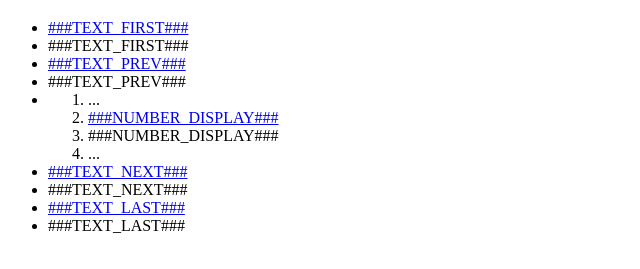
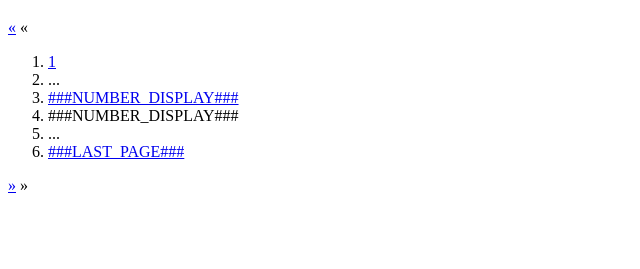
Before and after one commit to subugoe/typo3-find, a plain HTML site: page Resources/Private/Templates/pagebrowse/template.html in a window 1280 px wide. Shown: the part 61-330 px from the top of the page, without its empty margins (0-640 px from the left). Drawn offline with Linux system fonts and the light colour scheme.

Commit message:
update pager template (uses marker ###LAST_PAGE### inserted by hook)

```diff
--- a/Configuration/TypoScript/setup.txt
+++ b/Configuration/TypoScript/setup.txt
@@ -27,4 +27,7 @@ plugin.tx_solrfrontend {
 }
 
 
-plugin.tx_pagebrowse_pi1.templateFile = EXT:solr_frontend/Resources/Private/Templates/pagebrowse/template.html
+plugin.tx_pagebrowse_pi1 {
+	templateFile = EXT:solr_frontend/Resources/Private/Templates/pagebrowse/template.html
+	enableMorePages = 1
+}
--- a/Resources/Private/Templates/pagebrowse/template.html
+++ b/Resources/Private/Templates/pagebrowse/template.html
@@ -1,72 +1,58 @@
-<!DOCTYPE html PUBLIC "-//W3C//DTD HTML 4.01 Transitional//EN" "http://www.w3.org/TR/html4/loose.dtd">
+<!DOCTYPE html>
 <html>
 <head>
 <meta http-equiv="Content-Type" content="text/html; charset=UTF-8">
 <title>Page browser template</title>
-<!-- ###HEADER_ADDITIONS### begin -->
-<link rel="stylesheet" type="text/css" href="###SITE_REL_PATH###res/styles_min.css" />
-<!-- ###HEADER_ADDITIONS### end -->
 </head>
 <body>
-
 <h1>Page browser</h1>
 <!-- ###PAGE_BROWSER### begin -->
-<!--TYPO3SEARCH_end-->
-<ul class="tx-pagebrowse">
-	<!-- ###ACTIVE_FIRST### begin -->
-	<li class="tx-pagebrowse-first"><a href="###FIRST_LINK###">###TEXT_FIRST###</a></li>
-	<!-- ###ACTIVE_FIRST### end -->
-
-	<!-- ###INACTIVE_FIRST### begin -->
-	<li class="tx-pagebrowse-first">###TEXT_FIRST###</li>
-	<!-- ###INACTIVE_FIRST### end -->
-
+<div class="tx-pagebrowse page-count-###LAST_PAGE###">
 	<!-- ###ACTIVE_PREV### begin -->
-	<li class="tx-pagebrowse-prev"><a href="###PREV_LINK###">###TEXT_PREV###</a></li>
+	<span class="tx-pagebrowse-prev"><a href="###PREV_LINK###">«</a></span>
 	<!-- ###ACTIVE_PREV### end -->
 
 	<!-- ###INACTIVE_PREV### begin -->
-	<li class="tx-pagebrowse-prev">###TEXT_PREV###</li>
+	<span class="tx-pagebrowse-prev"><a>«</a></span>
 	<!-- ###INACTIVE_PREV### end -->
 
 	<!-- ###PAGES### begin -->
-	<li class="tx-pagebrowse-pages">
-		<ol>
+	<ol class="tx-pagebrowse-pages">
+		<!-- ###ACTIVE_FIRST### begin -->
+		<li class="tx-pagebrowse-first"><a href="###FIRST_LINK###">1</a></li>
+		<!-- ###ACTIVE_FIRST### end -->
+
 		<!--  ###LESS_PAGES### begin -->
-			<li>...</li>
+		<li class="tx-pagebrowse-gap">...</li>
 		<!--  ###LESS_PAGES### end -->
+
 		<!-- ###PAGE### begin -->
 		<li class="tx-pagebrowse-page"><a href="###LINK###">###NUMBER_DISPLAY###</a></li>
 		<!-- ###PAGE### end -->
+
 		<!-- ###CURRENT### begin -->
 		<li class="tx-pagebrowse-current">###NUMBER_DISPLAY###</li>
 		<!-- ###CURRENT### end -->
+
 		<!--  ###MORE_PAGES### begin -->
-			<li>...</li>
+		<li class="tx-pagebrowse-gap">...</li>
 		<!--  ###MORE_PAGES### end -->
+
+		<!-- ###ACTIVE_LAST### begin -->
+		<li class="tx-pagebrowse-last"><a href="###LAST_LINK###">###LAST_PAGE###</a></li>
+		<!-- ###ACTIVE_LAST### end -->
 	</ol>
-	</li>
 	<!-- ###PAGES### end -->
 
 	<!-- ###ACTIVE_NEXT### begin -->
-	<li class="tx-pagebrowse-next"><a href="###NEXT_LINK###">###TEXT_NEXT###</a></li>
+	<span class="tx-pagebrowse-next"><a href="###NEXT_LINK###">»</a></span>
 	<!-- ###ACTIVE_NEXT### end -->
 
 	<!-- ###INACTIVE_NEXT### begin -->
-	<li class="tx-pagebrowse-next">###TEXT_NEXT###</li>
+	<span class="tx-pagebrowse-next">»</span>
 	<!-- ###INACTIVE_NEXT### end -->
 
-	<!-- ###ACTIVE_LAST### begin -->
-	<li class="tx-pagebrowse-last"><a href="###LAST_LINK###">###TEXT_LAST###</a></li>
-	<!-- ###ACTIVE_LAST### end -->
-
-	<!-- ###INACTIVE_LAST### begin -->
-	<li class="tx-pagebrowse-last">###TEXT_LAST###</li>
-	<!-- ###INACTIVE_LAST### end -->
-
-</ul>
-<!--TYPO3SEARCH_begin-->
+</div>
 <!-- ###PAGE_BROWSER### end -->
-
 </body>
 </html>
```
Also changed, not shown: Resources/Public/CSS/solr_frontend.css (+24 -0 lines). Lines whose indentation alone changed are shown as unchanged.
